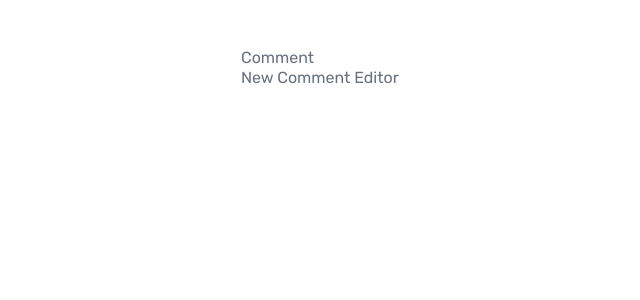
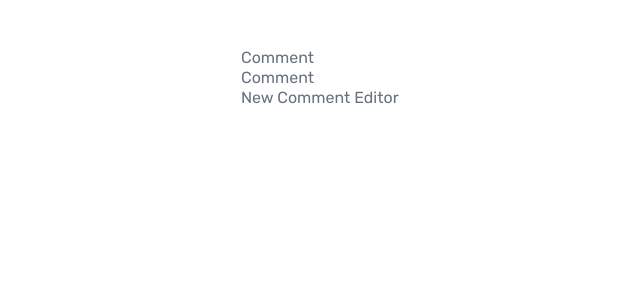
Before and after one commit to Taner-Tun/react_comments, a React (Vite) app: page / in a window 1280 px wide. Shown: the top 300 px of the page, without its empty margins (15-655 px from the left). Built offline with nearby package versions, Linux system fonts and the light colour scheme.

Commit message:
data import updated

```diff
--- a/src/components/conversation/index.jsx
+++ b/src/components/conversation/index.jsx
@@ -1,11 +1,18 @@
 import { Comment } from "../comment";
 import { NewCommentEditor } from "../new-comment-editor";
 
+import  Data  from "../../../data.json";
+
 function Conversation () {
-    return <div>
-        <Comment />
+    return(
+         <div>
+        {Data.comments.map((comment) => (
+           <Comment key={comment.id} data={comment} />
+           ))}
+
         <NewCommentEditor />
         </div>
+        );
 }
 
 export {Conversation};
```
Also changed, not shown: data.json (line endings or trailing spaces).
